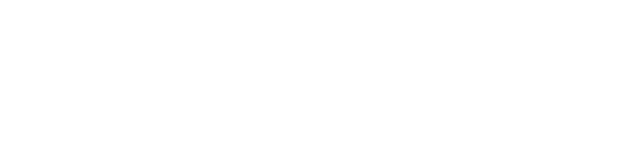
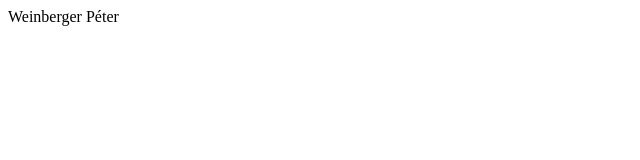
Before and after one commit to P-Andris/Proba-kozos-munka, a plain HTML site: page index.html in a window 1280 px wide. Shown: the whole page, without its empty margins (0-640 px from the left). Drawn offline with Linux system fonts and the light colour scheme.

Commit message:
Weinberger Péter

```diff
--- a/index.html
+++ b/index.html
@@ -7,6 +7,6 @@
     <title>Document</title>
 </head>
 <body>
-
+    Weinberger Péter
 </body>
 </html>
```
